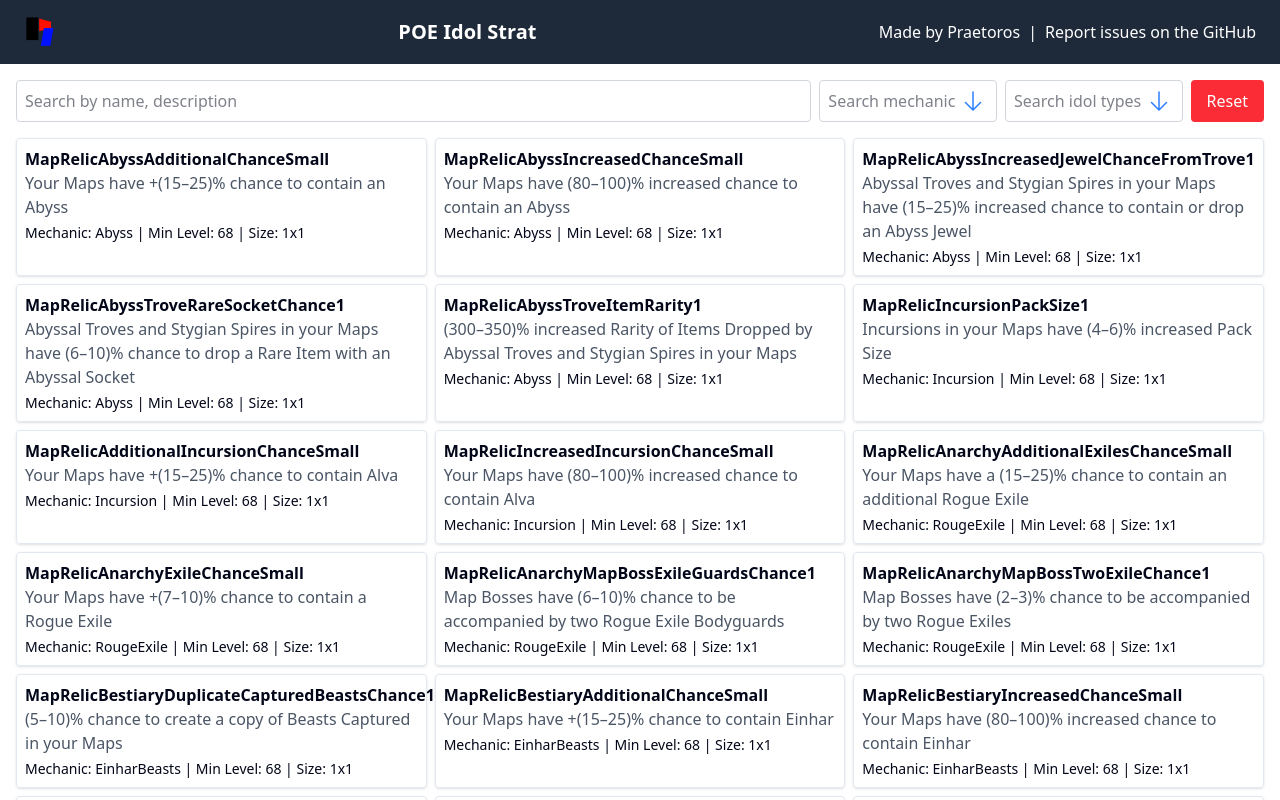
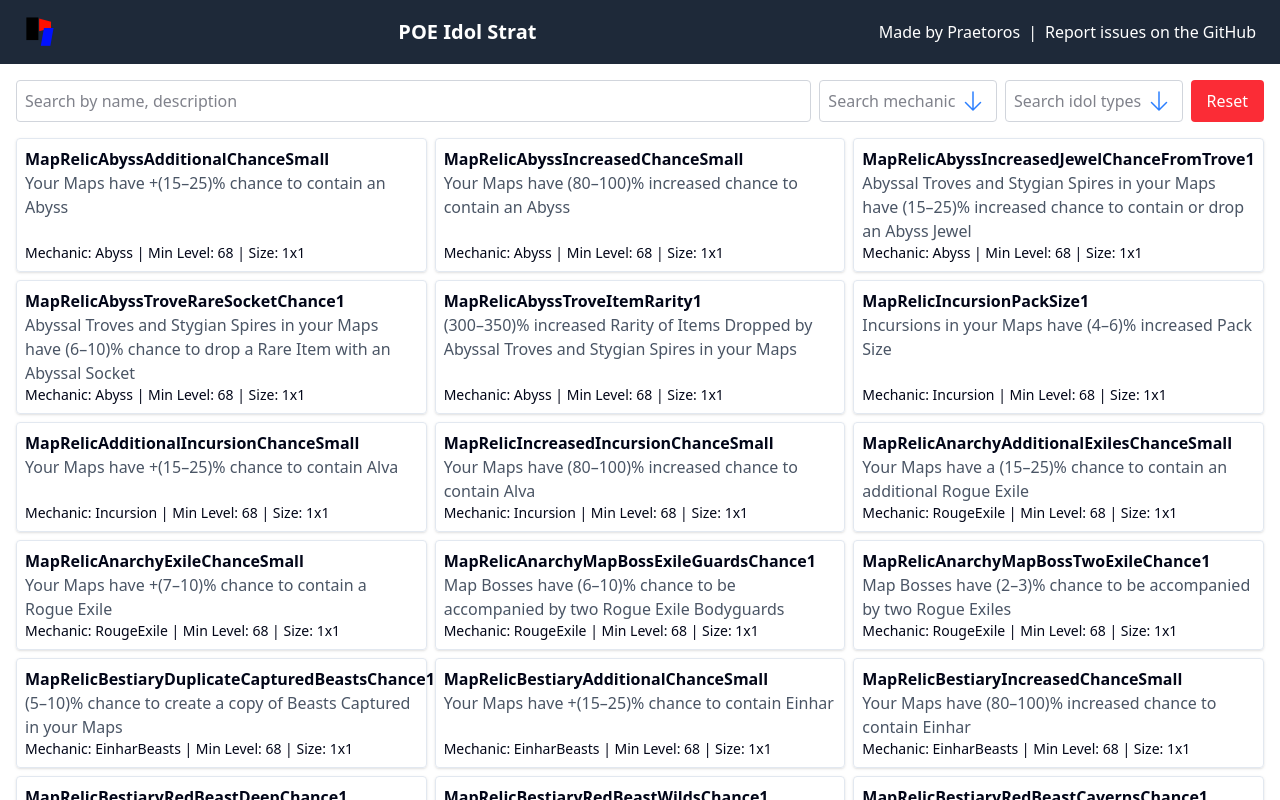
Before and after one commit to praetoros/poe-idol-strat, a React (Vite) app: page / in a window 1280 px wide. Shown: the top 800 px of the page. Built offline with nearby package versions, Linux system fonts and the light colour scheme.

Commit message:
update styles

```diff
--- a/src/components/idol-list-item.tsx
+++ b/src/components/idol-list-item.tsx
@@ -14,7 +14,7 @@
 		// biome-ignore lint/a11y/useKeyWithClickEvents: <explanation>
 		<li
 			key={idol.Code}
-			className="rounded border p-2 shadow"
+			className="flex flex-col rounded border p-2 shadow"
 			onClick={() => copyTradeText(idol.str)}
 		>
 			<h2 className="font-semibold text-md">{idol.Code}</h2>
@@ -23,7 +23,7 @@
 				// biome-ignore lint/security/noDangerouslySetInnerHtml: <explanation>
 				dangerouslySetInnerHTML={{ __html: idol.str }}
 			/>
-			<p className="mt-1 text-sm">
+			<p className="mt-auto text-sm">
 				Mechanic: {idolNameToMechanic(idol.Name)} | Min Level: {idol.Level} |
 				Size: {idolTypeToSize(idol.Type)}
 			</p>
```
